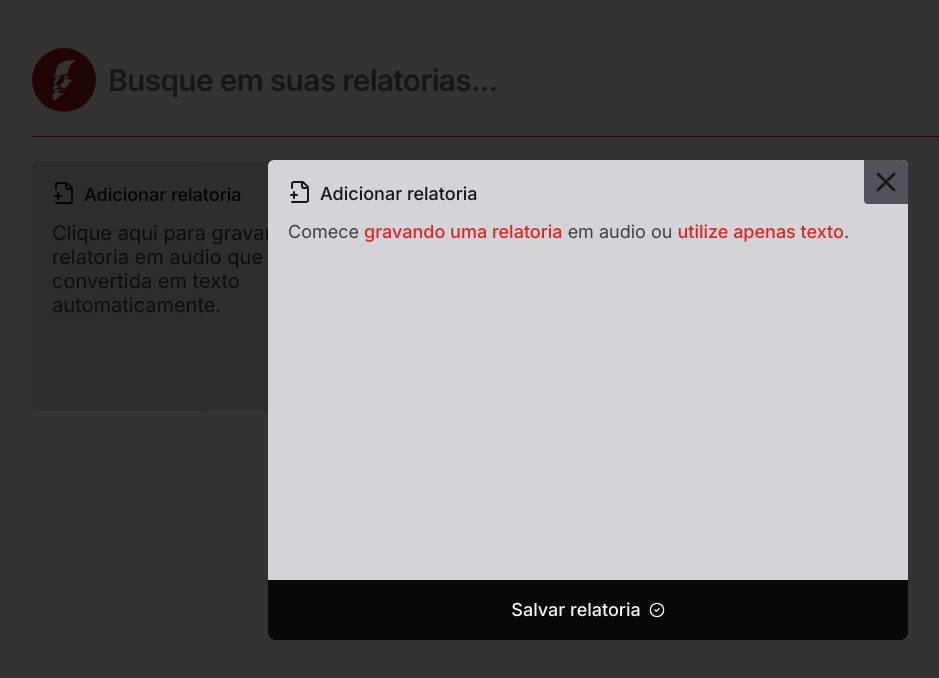
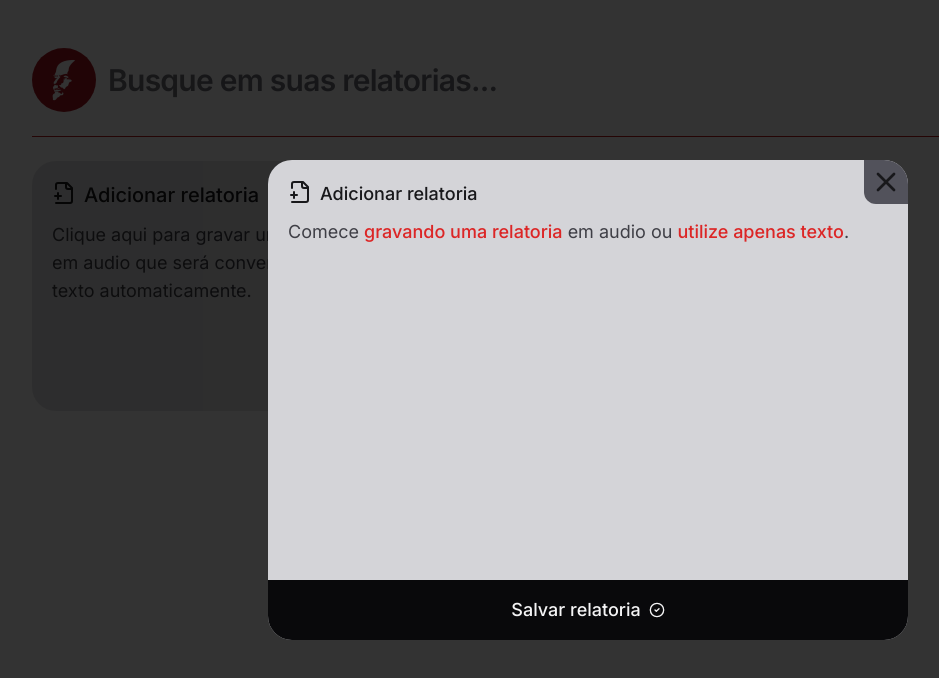
Before and after one commit to Couks/report-app, a React (Vite) app: page / in a window 1280 px wide. Both pictures are taken after a click on the button 261 px from the left and 286 px from the top of the page. Shown: the top 678 px of the page, without its empty margins (52-991 px from the left). Built offline with nearby package versions, Linux system fonts and the light colour scheme.

Commit message:
changed card layout to 3xl radius

```diff
--- a/src/components/new-note-card.tsx
+++ b/src/components/new-note-card.tsx
@@ -96,12 +96,12 @@ export function NewNoteCard({ onNoteCreated }: NewNoteProps) {
 
   return (
     <Dialog.Root open={isDialogOpen} onOpenChange={setIsDialogOpen}>
-      <Dialog.Trigger className="relative flex flex-col gap-3 overflow-hidden rounded-md bg-zinc-200 p-5 text-left outline-none transition hover:ring-2 hover:ring-red-600 focus-visible:ring-2 focus-visible:ring-red-600 dark:bg-zinc-600">
-        <span className="flex gap-2 text-2xl font-medium text-zinc-900 md:text-lg dark:text-zinc-100">
+      <Dialog.Trigger className="relative flex flex-col gap-3 overflow-hidden rounded-3xl bg-zinc-200 p-5 text-left outline-none transition hover:ring-2 hover:ring-red-600 focus-visible:ring-2 focus-visible:ring-red-600 dark:bg-zinc-600">
+        <span className="flex gap-2 text-lg font-medium text-zinc-900 md:text-xl dark:text-zinc-100">
           <FilePlus2 />
           Adicionar relatoria
         </span>
-        <p className="md:text-md text-xl leading-6 text-zinc-700 dark:text-zinc-300">
+        <p className="text-md leading-6 text-zinc-700 md:text-lg dark:text-zinc-300">
           Clique aqui para gravar uma relatoria em audio que será convertida em
           texto automaticamente.
         </p>
@@ -109,21 +109,21 @@ export function NewNoteCard({ onNoteCreated }: NewNoteProps) {
 
       <Dialog.Portal>
         <Dialog.Overlay className="fixed inset-0 bg-black/80">
-          <Dialog.Content className="fixed inset-0 flex w-full flex-col overflow-hidden bg-zinc-300 outline-none md:inset-auto md:left-1/2 md:top-1/2 md:h-[60vh] md:max-w-[640px] md:-translate-x-1/2 md:-translate-y-1/2 md:rounded-md dark:bg-zinc-700">
+          <Dialog.Content className="fixed inset-0 flex w-full flex-col overflow-hidden bg-zinc-300 outline-none md:inset-auto md:left-1/2 md:top-1/2 md:h-[60vh] md:max-w-[640px] md:-translate-x-1/2 md:-translate-y-1/2 md:rounded-3xl dark:bg-zinc-700">
             <Dialog.Close
-              className="absolute right-0 top-0 rounded-es bg-zinc-600 p-1.5 text-zinc-900 hover:text-zinc-100 dark:bg-zinc-800 dark:text-zinc-400"
+              className="absolute right-0 top-0 rounded-es-xl bg-zinc-600 p-1.5 text-zinc-900 hover:text-zinc-100 dark:bg-zinc-800 dark:text-zinc-400"
               onClick={handleCloseDialog}
             >
               <X className="size-8" />
             </Dialog.Close>
             <form className="flex flex-1 flex-col">
               <div className="flex flex-1 flex-col justify-center gap-3 p-5 md:justify-start">
-                <span className="flex gap-2 text-3xl font-medium text-zinc-900 md:text-lg dark:text-zinc-300">
+                <span className="flex gap-2 text-2xl font-medium text-zinc-900 md:text-lg dark:text-zinc-300">
                   <FilePlus2 />
                   Adicionar relatoria
                 </span>
                 {shouldShowOnboarding ? (
-                  <p className="leading-12 text-2xl text-zinc-700 md:text-lg md:leading-6 dark:text-zinc-400">
+                  <p className="leading-12 text-xl text-zinc-700 md:text-lg md:leading-6 dark:text-zinc-400">
                     Comece{" "}
                     <button
                       type="button"
@@ -156,7 +156,7 @@ export function NewNoteCard({ onNoteCreated }: NewNoteProps) {
                 <button
                   type="button"
                   onClick={handleStopRecording}
-                  className="text-md flex w-full items-center justify-center gap-2 bg-zinc-600 py-4 text-center text-2xl font-medium text-zinc-100 outline-none transition hover:text-xl hover:text-red-500 md:text-lg dark:bg-zinc-900 dark:text-zinc-300"
+                  className="text-md flex w-full items-center justify-center gap-2 bg-zinc-600 py-4 text-center text-xl font-medium text-zinc-100 outline-none transition hover:text-xl hover:text-red-500 md:text-lg dark:bg-zinc-900 dark:text-zinc-300"
                 >
                   <div className="size-3 animate-pulse rounded-full bg-red-600 dark:bg-red-500" />
                   Gravando{" "}
@@ -166,7 +166,7 @@ export function NewNoteCard({ onNoteCreated }: NewNoteProps) {
                 <button
                   type="button"
                   onClick={handleSaveNote}
-                  className="text-md flex w-full items-center justify-center gap-2 bg-zinc-950 py-4 text-center text-2xl font-medium text-zinc-100 outline-none transition hover:text-xl hover:text-green-500 md:text-lg dark:bg-zinc-900"
+                  className="text-md flex w-full items-center justify-center gap-2 bg-zinc-950 py-4 text-center text-xl font-medium text-zinc-100 outline-none transition hover:text-xl hover:text-green-500 md:text-lg dark:bg-zinc-900"
                 >
                   Salvar relatoria <CheckCircle2 className="w-4" />
                 </button>
--- a/src/components/note-card.tsx
+++ b/src/components/note-card.tsx
@@ -21,8 +21,8 @@ export function NoteCard({ note, onNoteDeleted }: NoteCardProps) {
 
   return (
     <Dialog.Root>
-      <Dialog.Trigger className="relative flex flex-col gap-3 overflow-hidden rounded-md bg-zinc-100 p-5 text-left outline-none hover:ring-2 hover:ring-red-600 focus-visible:ring-2 focus-visible:ring-red-400 dark:bg-zinc-800">
-        <span className="flex gap-2 text-xl font-normal text-zinc-950 md:text-lg dark:text-zinc-300">
+      <Dialog.Trigger className="relative flex flex-col gap-3 overflow-hidden rounded-3xl bg-zinc-100 p-5 text-left outline-none hover:ring-2 hover:ring-red-600 focus-visible:ring-2 focus-visible:ring-red-400 dark:bg-zinc-800">
+        <span className="text-md flex gap-2 font-normal text-zinc-950 md:text-xl dark:text-zinc-300">
           <File />
           {format(note.date, "PPp ", {
             locale: ptBR,
@@ -38,13 +38,13 @@ export function NoteCard({ note, onNoteDeleted }: NoteCardProps) {
 
       <Dialog.Portal>
         <Dialog.Overlay className="fixed inset-0 bg-black/80" />
-        <Dialog.Content className="fixed inset-0 flex w-full flex-col overflow-hidden bg-zinc-300 outline-none md:inset-auto md:left-1/2 md:top-1/2 md:h-[60vh] md:max-w-[640px] md:-translate-x-1/2 md:-translate-y-1/2 md:rounded-md dark:bg-zinc-700">
-          <Dialog.Close className="absolute right-0 top-0 rounded-es bg-zinc-600 p-1.5 text-zinc-900 hover:text-zinc-100 dark:bg-zinc-800 dark:text-zinc-400">
+        <Dialog.Content className="fixed inset-0 flex w-full flex-col overflow-hidden bg-zinc-300 outline-none md:inset-auto md:left-1/2 md:top-1/2 md:h-[60vh] md:max-w-[640px] md:-translate-x-1/2 md:-translate-y-1/2 md:rounded-3xl dark:bg-zinc-700">
+          <Dialog.Close className="absolute right-0 top-0 rounded-es-xl bg-zinc-600 p-1.5 text-zinc-900 hover:text-zinc-100 dark:bg-zinc-800 dark:text-zinc-400">
             <X className="size-8" />
           </Dialog.Close>
 
           <div className="flex flex-1 flex-col justify-center gap-3 p-5 md:justify-start">
-            <span className="flex gap-2 text-xl font-normal text-zinc-900 md:text-lg dark:text-zinc-100">
+            <span className="text-md flex gap-2 font-normal text-zinc-900 md:text-xl dark:text-zinc-100">
               <File />
               {format(note.date, "PPPPp ", {
                 locale: ptBR,
```
